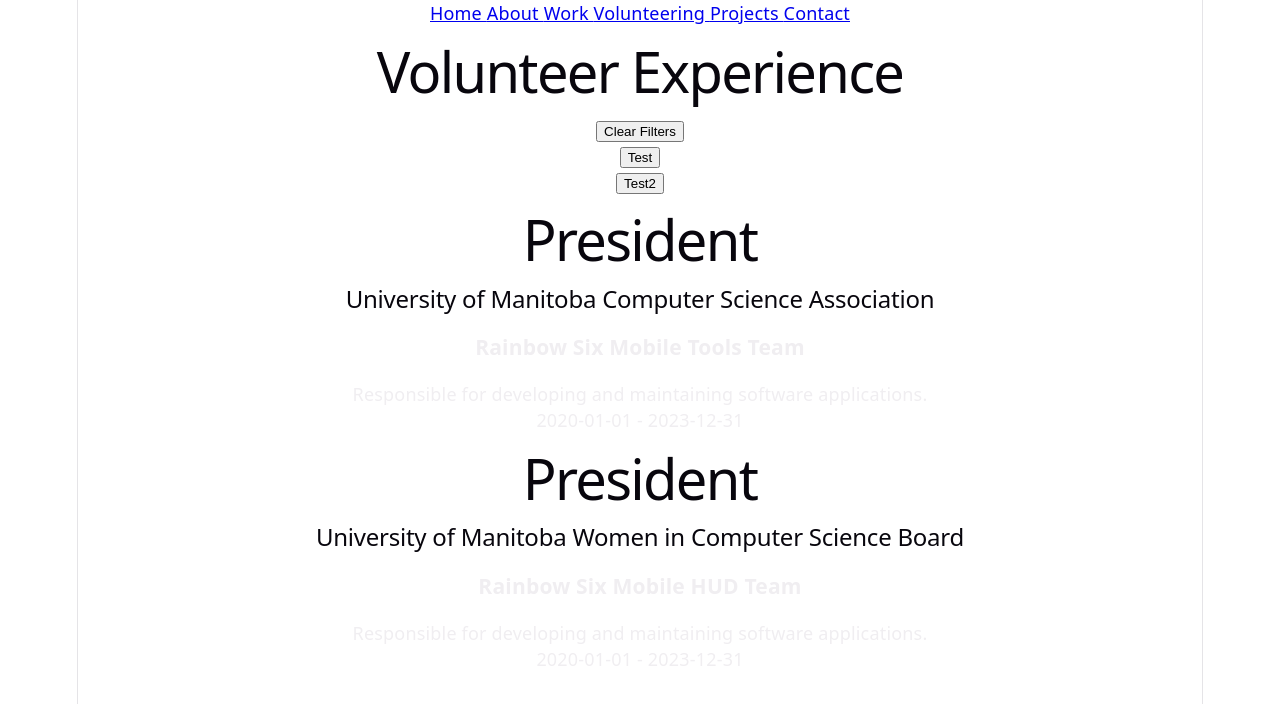
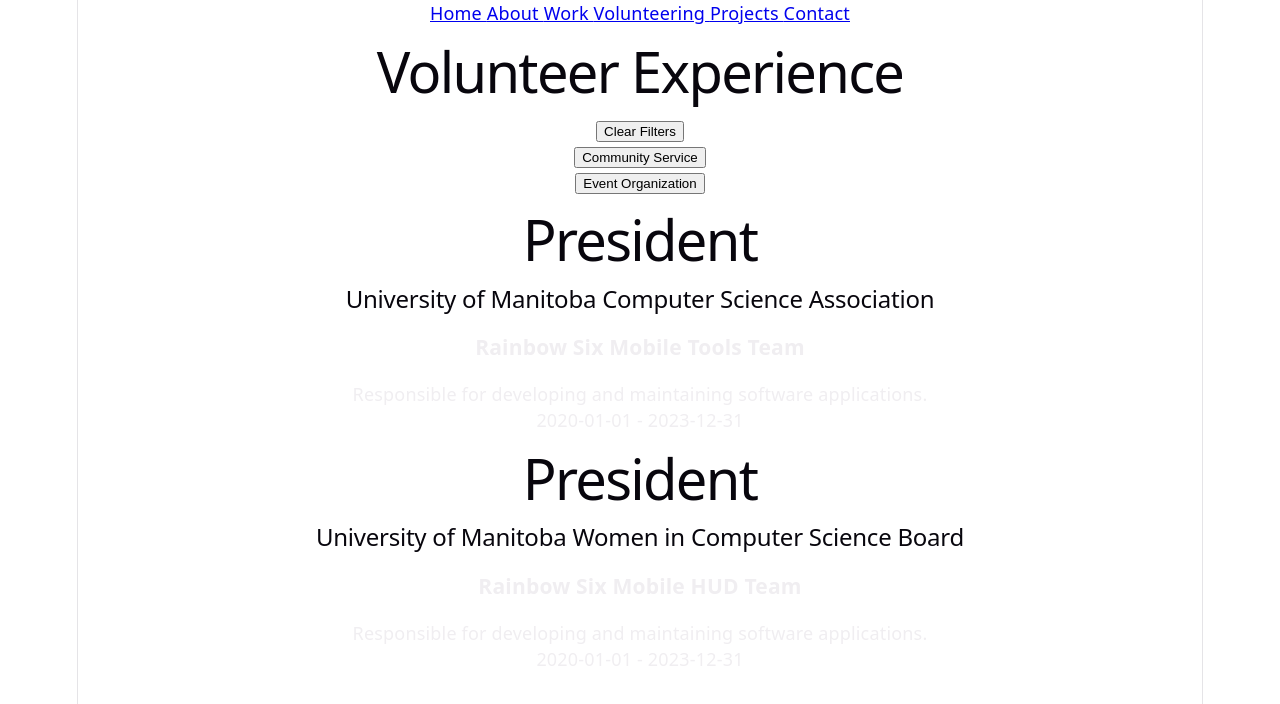
Before and after one commit to LeeSimon77/PortfolioWebsite2026, a React (Vite) app in the folder PortfolioWebsite2026/: page /volunteering in a window 1280 px wide. Shown: the top 704 px of the page. Built offline with nearby package versions, Linux system fonts and the light colour scheme.

Commit message:
passing list of filters to experienceList

```diff
--- a/PortfolioWebsite2026/src/Components/ExperienceList.jsx
+++ b/PortfolioWebsite2026/src/Components/ExperienceList.jsx
@@ -4,14 +4,20 @@ import { useState } from "react";
 import FilterButton from "./FilterButton.jsx";
 
 
-export default function ExperienceList({defaultFilter}) {
+export default function ExperienceList({defaultFilter, filterList}) {
     const [activeFilters, setActiveFilters] = useState([defaultFilter]);
 
     const experiences = getFilteredExperiences(activeFilters);
 
-    const filterButtons = [
-      <FilterButton filter="test" displayName="Test" activeFilters={activeFilters} setActiveFilters={setActiveFilters}/>,
-      <FilterButton filter="test2" displayName="Test2" activeFilters={activeFilters} setActiveFilters={setActiveFilters}/>]
+    const filterButtons = filterList.map((filterItem) => (
+      <FilterButton
+        key={filterItem.filter}
+        filter={filterItem.filter}
+        displayName={filterItem.displayName}
+        activeFilters={activeFilters}
+        setActiveFilters={setActiveFilters}
+      />
+    ));
 
   return (
     <div className="experienceList">
--- a/PortfolioWebsite2026/src/Pages/ProjectsPage.jsx
+++ b/PortfolioWebsite2026/src/Pages/ProjectsPage.jsx
@@ -7,7 +7,12 @@ export default function ProjectsPage() {
     <div className="page">
 
         <h1>Projects</h1>
-        <ExperienceList defaultFilter="Projects" />
+        <ExperienceList defaultFilter="Projects" filterList = {[
+          { filter: "Web Development", displayName: "Web Development" },
+          { filter: "Mobile Development", displayName: "Mobile Development" },
+          { filter: "Test1", displayName: "Test1" },
+          { filter: "Test2", displayName: "Test2" }
+        ]}/>
 
     </div>
   );
--- a/PortfolioWebsite2026/src/Pages/VolunteerExperiencePage.jsx
+++ b/PortfolioWebsite2026/src/Pages/VolunteerExperiencePage.jsx
@@ -7,7 +7,10 @@ export default function ProjectsPage() {
     <div className="page">
 
         <h1>Volunteer Experience</h1>
-        <ExperienceList defaultFilter="Volunteering" />
+        <ExperienceList defaultFilter="Volunteering" filterList = {[
+          { filter: "Community Service", displayName: "Community Service" },
+          { filter: "Event Organization", displayName: "Event Organization" }
+        ]}/>
 
     </div>
   );
--- a/PortfolioWebsite2026/src/Pages/WorkExperiencePage.jsx
+++ b/PortfolioWebsite2026/src/Pages/WorkExperiencePage.jsx
@@ -7,7 +7,11 @@ export default function ProjectsPage() {
     <div className="page">
 
         <h1>Work Experience</h1>
-        <ExperienceList defaultFilter="Work" />
+        <ExperienceList defaultFilter="Work" filterList = {[
+          { filter: "Test1", displayName: "Test1" },
+          { filter: "Software Engineering", displayName: "Software Engineering" },
+          { filter: "Project Management", displayName: "Project Management" }
+        ]}/>
 
     </div>
   );
```
